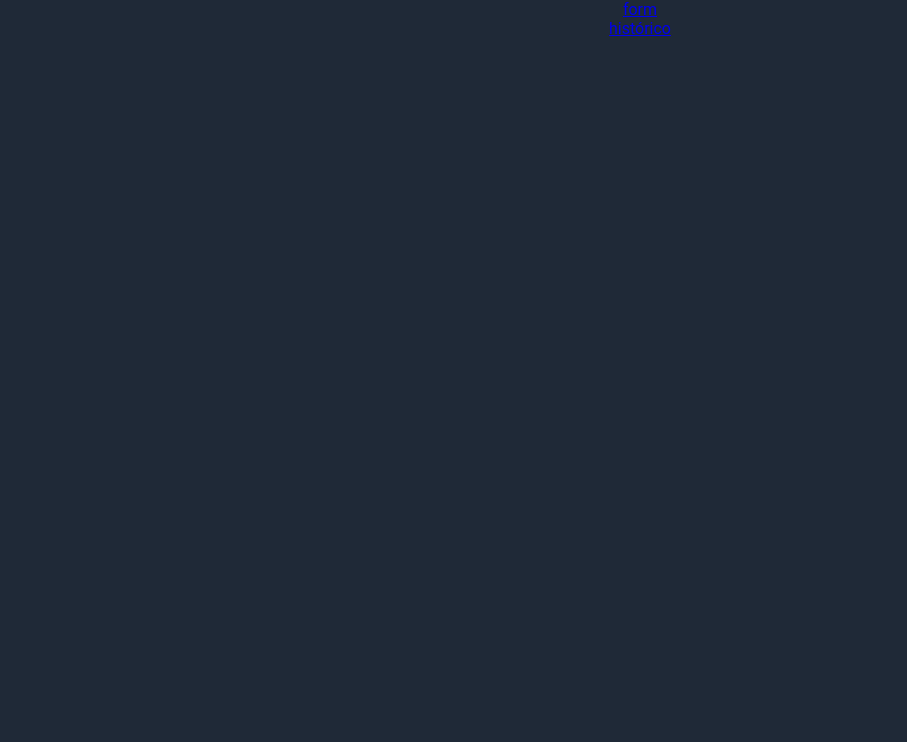
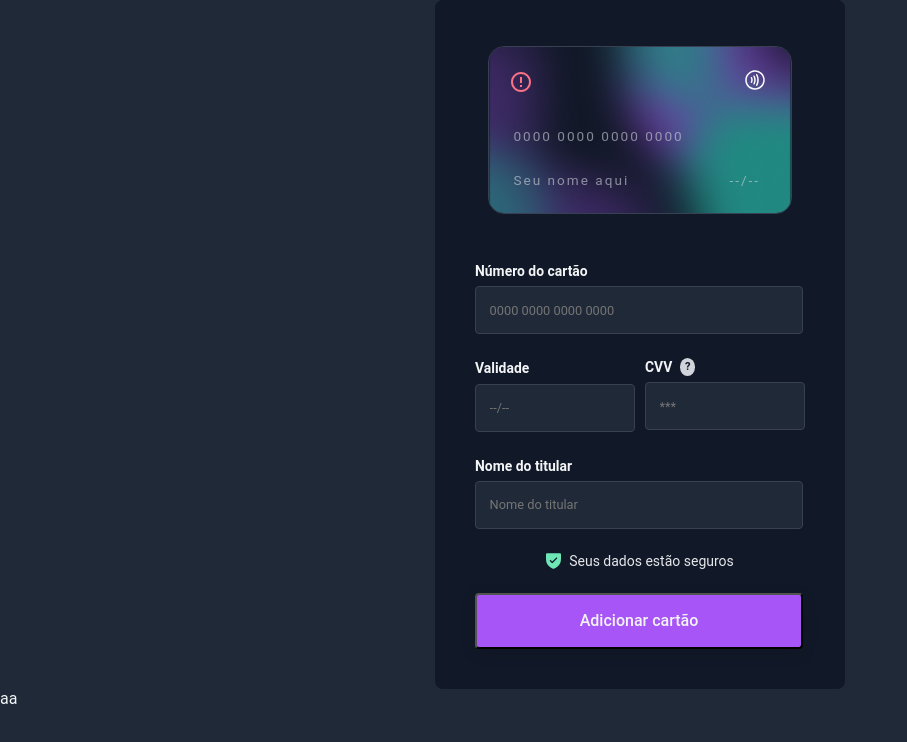
Before and after one commit to ryanoliveiragit/-rocketseat-cardswap, a React (Vite) app: page / in a window 1280 px wide. Before the commit this address had no page. Shown: the top 742 px of the page, without its empty margins (0-907 px from the left). Built offline with nearby package versions, Linux system fonts and the light colour scheme; the HTML template or start-up script is replaced by a standard one.

Commit message:
create contextapi

```diff
--- a/src/App.tsx
+++ b/src/App.tsx
@@ -6,24 +6,28 @@ import { BrowserRouter } from 'react-router-dom'
 import { Router } from './routes/index'
 import UserContext from "./contexts/useContext";
 import { useState } from "react";
+import { History } from "./pages/history";
+import { Form } from "./pages/home/components/form";
 
-interface Cards {
+export interface Cards {
   id: string;
   card: number;
+  setCard: any;
   name: string;
   validity: string;
   CVV: number;
   flag?: string;
 }
 export function App() {
+
   const [card, setCard] = useState<Cards[]>([]);
 
   return (
     <ThemeProvider theme={defaultTheme}>
       <BrowserRouter>
       <UserContext.Provider value={{card, setCard}}>
-        <Router />
-        <Home />
+        <Form />
+        <History />
         </UserContext.Provider>
       </BrowserRouter>
       <GlobalStyle />
--- a/src/pages/history/index.tsx
+++ b/src/pages/history/index.tsx
@@ -1,14 +1,20 @@
-import { useContext } from "react"
+import { useContext, useEffect } from "react"
+import { Cards } from "../../App"
 import UserContext from "../../contexts/useContext"
 
 export function History() {
-    const {card, setCard}: any = useContext(UserContext)
+    const {card}: any= useContext(UserContext)
+
+    useEffect(() => {
+        console.log(card)
+    },[card])
+
     return (
         <div>
             aa
-            {card.map((item: any) => {
+            {card.map((item: Cards) => {
                 return (
-                    <p key={'a'}>{item}</p>
+                    <p key={'a'}>{item.id}</p>
                 )
             })}
         </div>
--- a/src/pages/home/components/form/index.tsx
+++ b/src/pages/home/components/form/index.tsx
@@ -1,4 +1,4 @@
-import { useContext, useState } from "react";
+import { FormEvent, useContext, useState } from "react";
 import { useForm } from "react-hook-form";
 import { zodResolver } from "@hookform/resolvers/zod";
 import * as zod from "zod";
@@ -46,6 +46,7 @@ interface CardInformations {
 interface Cards {
   id: string;
   card: number;
+  setCard: any;
   name: string;
   validity: string;
   CVV: number;
@@ -95,7 +96,8 @@ const newCardValidationSchema = zod.object({
 });
 
 export function Form() {
-  const {card, setCard}: any = useContext(UserContext)
+
+  const {card, setCard}: any = useContext(UserContext);
 
   const [cardNumber, setCardNumber] = useState("");
   const [validity, setValidity] = useState("");
@@ -126,9 +128,9 @@ export function Form() {
     } else {
       flag = "Não indentificado";
     }
-
     return flag;
   }
+
   const flag = validationCard();
   console.log(flag);
 
@@ -187,6 +189,7 @@ export function Form() {
       validity: data.validity,
       CVV: data.CVV,
       flag: flag.toString(),
+      setCard: undefined
     };
 
     setCard((state: any) => [...state, newCard]);
@@ -195,8 +198,9 @@ export function Form() {
     setCardNumber("");
     setName("");
     setCVV(""); // Limpa o campo "cardNumber"
-    console.log(card);
   }
+
+  console.log(card);
   return (
     <BackgroundContainer>
     <Container>
@@ -319,7 +323,7 @@ export function Form() {
             {...register("titularName", {
               required: "O campo é obrigatório.",
             })}
-            onChange={handleNameChange} // Adiciona a função de controle do tamanho máximo de caracteres
+            onChange={handleNameChange} //Adiciona a função de controle do tamanho máximo de caracteres
           />
         </InputContainer>
 
@@ -327,9 +331,8 @@ export function Form() {
           <img src={seguro} alt="" />
           <p>Seus dados estão seguros</p>
         </DadosSeguro>
-        <ButtonSubmit type="submit">Adicionar cartão</ButtonSubmit>
+        <ButtonSubmit type="button" onClick={handleSubmit(handlecreateNewCard)}>Adicionar cartão</ButtonSubmit>
       </FormContainer>
-
       </UserContext.Provider>
     </Container>
     </BackgroundContainer>
--- a/src/routes/index.tsx
+++ b/src/routes/index.tsx
@@ -5,7 +5,7 @@ import { History } from "../pages/history";
 export function Router() {
   return (
     <Routes>
-      <Route path="/form" element={<Form />} />
+      <Route path="/" element={<Form />} />
       <Route path="/history" element={<History />} />
   </Routes>
   );
```
Also changed, not shown: src/contexts/useContext.tsx (line endings or trailing spaces).
